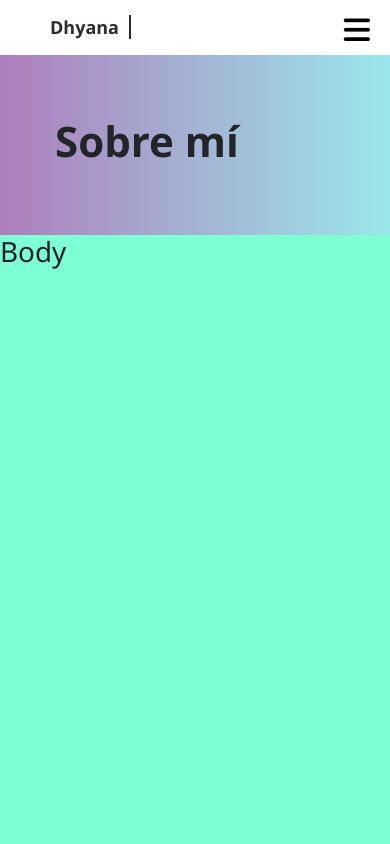
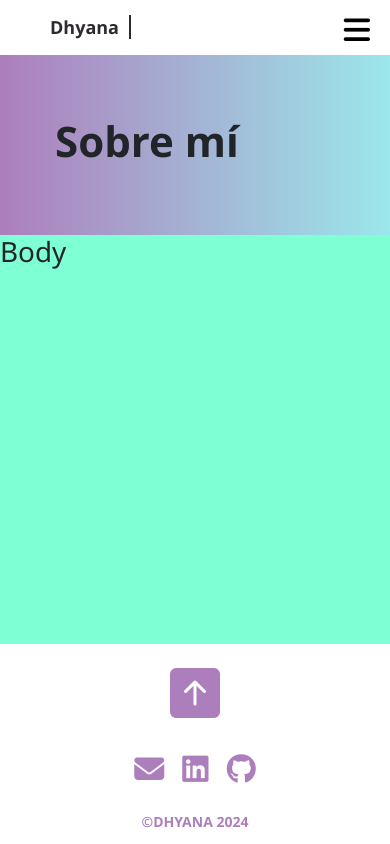
Before and after one commit to DhyanaIxchelVerjanVargas/CH37_Portafolio, a plain HTML site: page index.html in a window 390 px wide. Drawn offline with nearby package versions, Linux system fonts and the light colour scheme.

Commit message:
Se agregó el footer tanto en Desktop como en Mobile

```diff
--- a/css/about.css
+++ b/css/about.css
@@ -7,7 +7,9 @@ body {
 	font-family: 'Segoe UI', Tahoma, Geneva, Verdana, sans-serif;
   background-color: aquamarine;
 	padding: 70px 0 0;
-
+  display: flex; /* Desde aquí hasta min-height: 100vh es para que el footer se vaya hasta abajo y no sé mueva. En el footer también se le colocó la propiedad margin-top:auto*/
+  flex-direction: column;
+  min-height: 100vh;/* Aquí termina la solución para hacer que el footer se vaya hasta abajo*/
 }
 
 /* Header and Nav -- Start */
@@ -97,6 +99,46 @@ ul a:hover::before {
 }
 /* Banner -- End*/
 
+/* Footer -- Start*/
+.footer{
+  background-color: #fff;
+  width: 100%;
+  height: 100px;
+  display: flex;
+  justify-content: space-between;
+  align-items: first baseline;
+  margin-top: auto;
+}
+
+.footer strong {
+ color: #AD7EBC;
+ font-size: 14px;
+ padding-left: 50px;
+}
+
+.footer-icons i {
+  font-size: 30px;
+  color: #AD7EBC;
+  cursor: pointer;
+  padding: 0 7px;
+}
+
+.footer-arrowup i {
+  color:#AD7EBC;
+  font-size: 50px;
+  padding-right: 50px;
+  cursor: pointer;
+}
+
+.footer i:hover {
+  color:#EB94C4;
+}
+
+.footer i:active {
+  color: #9BE7EB;
+}
+/*Footer -- End*/
+
 
 
 
@@ -159,4 +201,24 @@ ul a:hover::before {
   .nav-menu_visible {
     left: 0;
   }
+
+  /* Footer -- Start*/
+.footer{
+  height: 200px;
+  flex-direction: column-reverse;
+  justify-content: space-around;
+  align-items: center;
+
 }
+
+.footer strong {
+ padding-left: 0;
+}
+
+.footer-arrowup i {
+  padding-right: 0;
+}
+/*Footer -- End*/
+
+
+}/*@media (max-width: 768px)*/
--- a/index.html
+++ b/index.html
@@ -22,7 +22,7 @@
   </head>
   <body>
     <!-- Header -->
-    <header class="header">
+    <header class="header" id="id-header">
       <nav class="nav">
         <div class="div-logo"><a href="#" class="logo nav--link">Dhyana</a></div>
         <button class="nav-toggle">
@@ -36,13 +36,24 @@
         </ul>
       </nav>
     </header>
+    <!--Banner-->
     <div class="banner">
       <h1 >Sobre mí</h1>
     </div>
+    <!--Body-->
     <main>
       <h1>Body</h1>
     </main>
-
+    <!--Footer-->
+    <footer class="footer">
+      <div class="footer-div"><strong>&copy;DHYANA 2024</strong></div>
+      <div class="footer-icons">
+        <a href="mailto:dhyana.ixchel@gmail.com"><i class="fa-solid fa-envelope"></i></a>
+        <a href="https://www.linkedin.com/in/dhyanaverjanvargas/" target="_blank"><i class="fa-brands fa-linkedin"></i></a>
+        <a href="https://github.com/DhyanaIxchelVerjanVargas" target="_blank"><i class="fa-brands fa-github"></i></a>
+      </div>
+      <div class="footer-arrowup"><a href="#id-header"><i class="bi bi-arrow-up-square-fill"></i></a></div>
+    </footer>
     <!-- Bootstrap for JavaScript -->
     <script src="https://cdn.jsdelivr.net/npm/bootstrap@5.3.2/dist/js/bootstrap.bundle.min.js" integrity="sha384-C6RzsynM9kWDrMNeT87bh95OGNyZPhcTNXj1NW7RuBCsyN/o0jlpcV8Qyq46cDfL" crossorigin="anonymous"></script>
     <!-- JavaScript-->
```
